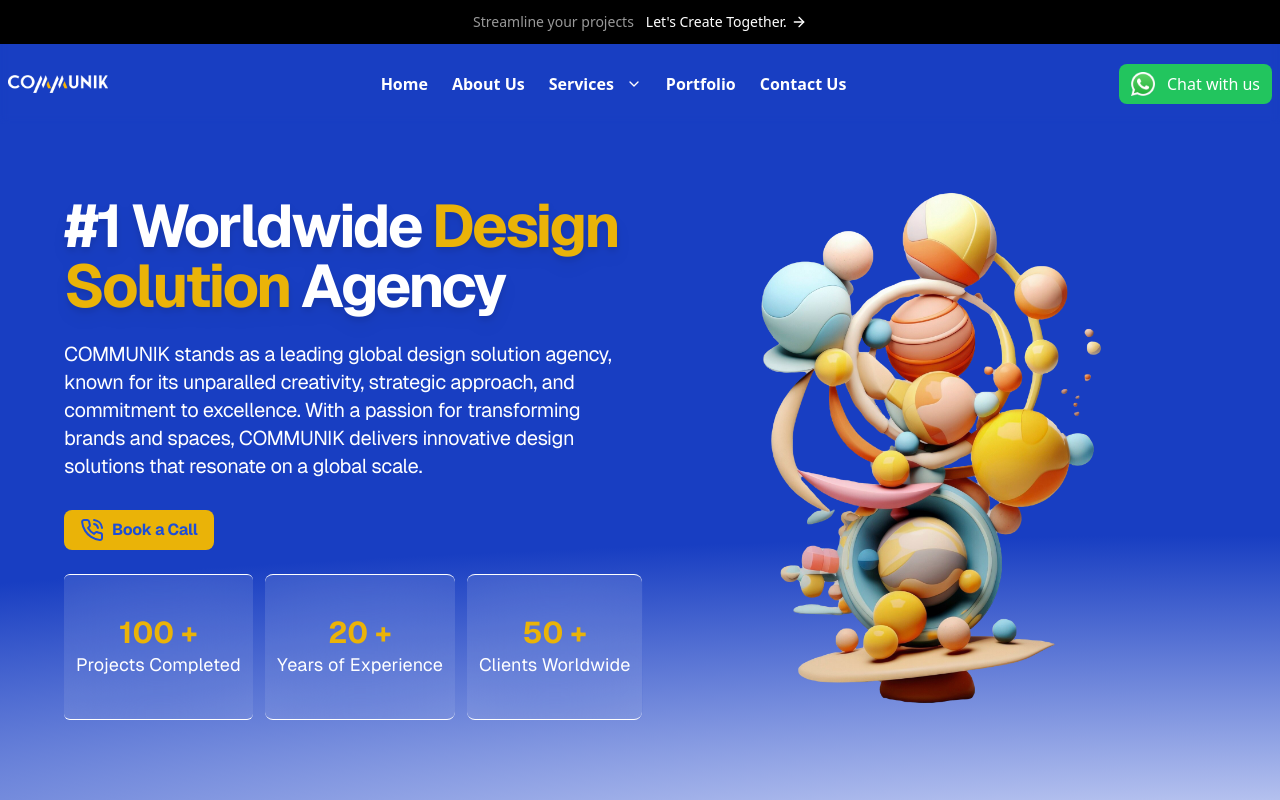
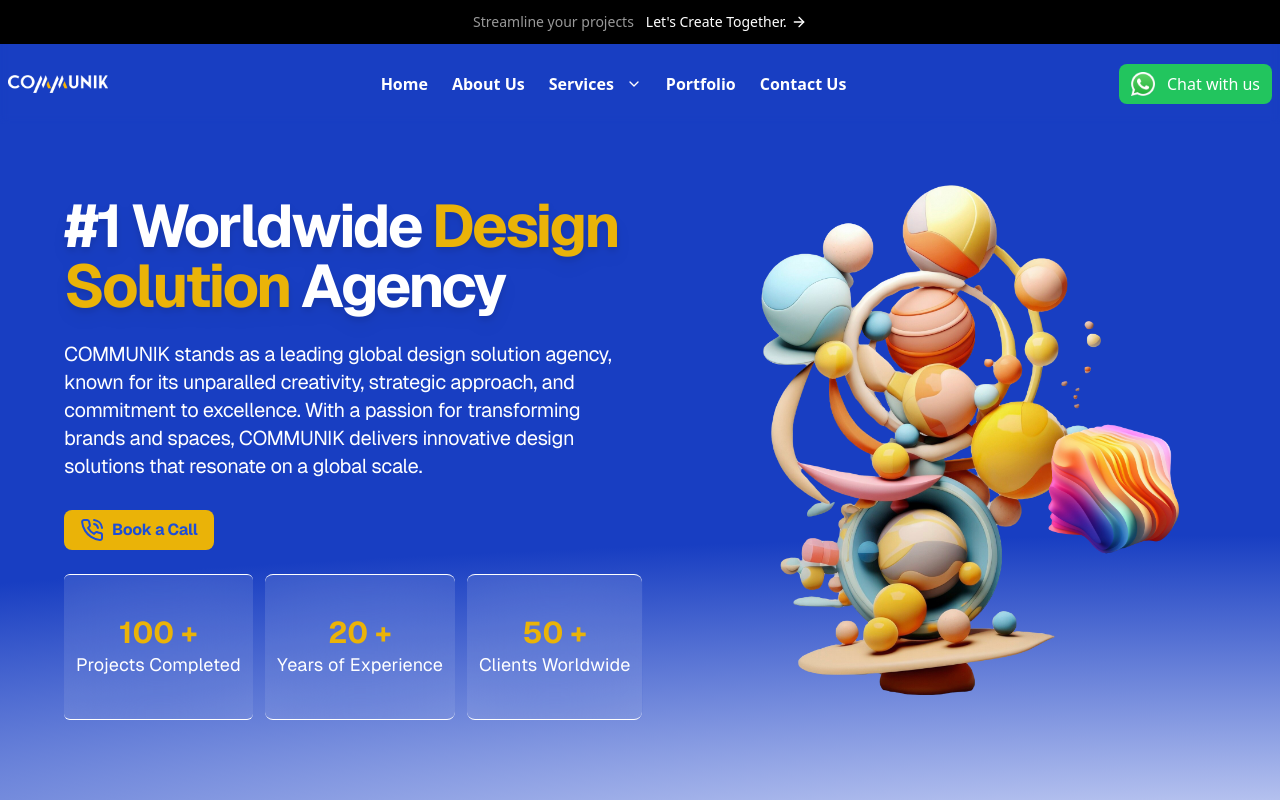
Before and after one commit to communikdeveloper/communik, a Next.js app: page / in a window 1280 px wide. Shown: the top 800 px of the page. Built offline with nearby package versions, Linux system fonts and the light colour scheme.

Commit message:
updated v1

```diff
--- a/components/Hero.tsx
+++ b/components/Hero.tsx
@@ -75,12 +75,36 @@
           </div>
 
           <div className="mt-20 md:mt-0  md:flex-1  relative">
-            <Image
-              className=" "
-              src="/hero1.png"
+            <motion.div
+              className="h-full w-full"
+              animate={{
+                translateY: [-30, 30],
+              }}
+              transition={{
+                repeat: Infinity,
+                repeatType: "mirror",
+                duration: 4,
+                ease: "easeInOut",
+              }}
+            >
+              <Image
+                className=" "
+                src="/hero1.png"
+                alt="globe"
+                width={700}
+                height={700}
+              />
+            </motion.div>
+
+            <motion.img
+              className="absolute bottom-0  right-1 "
+              src="/hero.png"
               alt="globe"
-              width={700}
-              height={700}
+              width={200}
+              height={200}
+              style={{
+                translateY: translateY,
+              }}
             />
           </div>
         </div>
```
